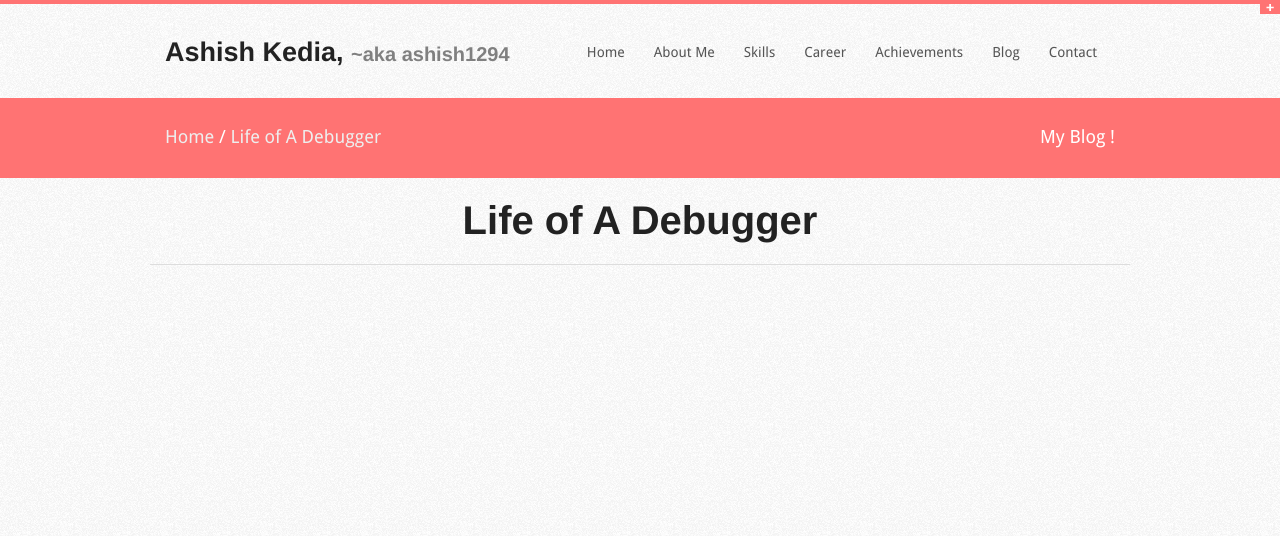
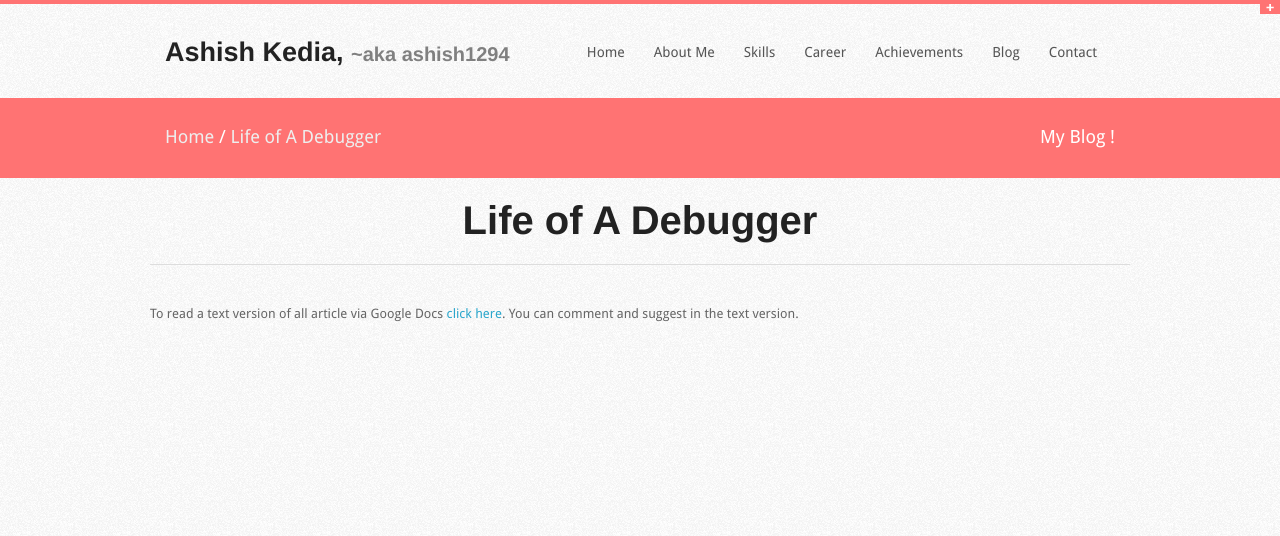
Before and after one commit to ashish1294/PersonalWebsite, a Django app: template mysite/templates/blog.html in a window 1280 px wide. Shown: the top 536 px of the page. Run offline with Django 3.2, Linux system fonts and the light colour scheme; the template is opened without the code that fills it, so the values that code supplies are empty.

Commit message:
Background Attachment Fixed. Text Version of Blog added

```diff
--- a/mysite/templates/base.html
+++ b/mysite/templates/base.html
@@ -26,7 +26,7 @@
 
     <title>{% block title%}{%endblock%}</title>
 </head>
-<body background="{% static 'images/bg.png' %}">
+<body background="{% static 'images/bg.png' %} " style="background-attachment: fixed;">
     <!-- HIDDEN PANEL
     ================================================== -->
     <div id="panel">
--- a/mysite/templates/blog.html
+++ b/mysite/templates/blog.html
@@ -66,6 +66,10 @@
             <hr style="margin-bottom: 0px;"/>
         {% endfor %}
     </div>
-    <br/><br/><br/><br/><br/><br/><br/><br/><br/><br/><br/><br/><br/><br/><br/><br/><br/><br/><br/><br/><br/>
+    <br/><br/>
+    <div class="row">
+        To read a text version of all article via Google Docs <a href="https://docs.google.com/document/d/1Ak00kmdPN8FdsfcCkownTKG8nMJzjlWLSGXrnSB6u00/edit?usp=sharing" title="Life of a Debugger - Google Docs" target="_blank">click here</a>. You can comment and suggest in the text version.
+    </div>
+    <br/><br/><br/><br/><br/><br/><br/><br/><br/><br/><br/><br/><br/><br/><br/><br/><br/><br/>
 
 {% endblock %}
```
